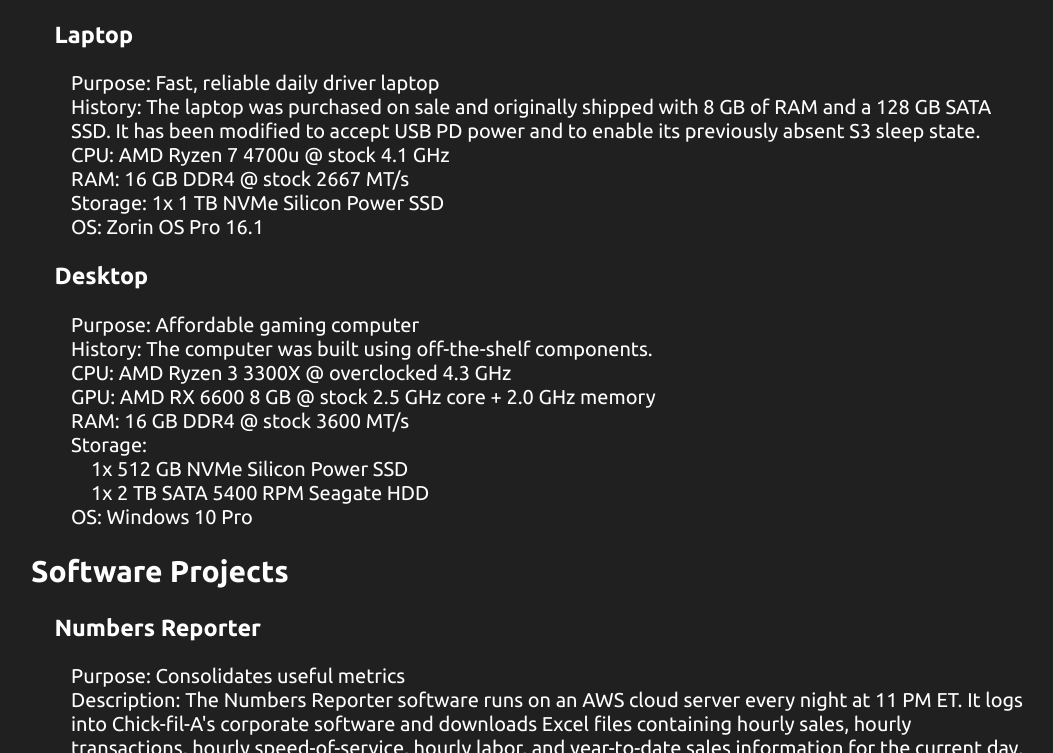
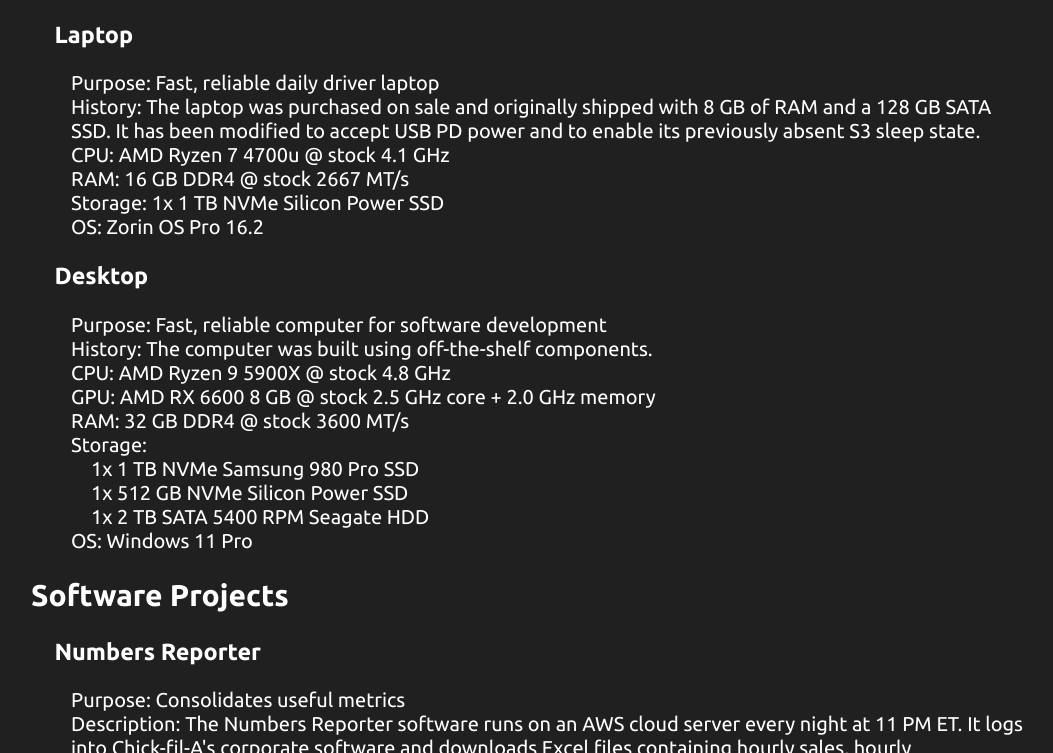
Before and after one commit to DrRayThe2nd/www.michaelpitts.net, a plain HTML site: page projects/index.html in a window 1280 px wide. Shown: the part 528-1281 px from the top of the page, without its empty margins (109-1162 px from the left). Drawn offline with Linux system fonts and the light colour scheme.

Commit message:
Updated resume and projects

```diff
--- a/projects/index.html
+++ b/projects/index.html
@@ -107,19 +107,20 @@
 			CPU: AMD Ryzen 7 4700u @ stock 4.1 GHz<br>
 			RAM: 16 GB DDR4 @ stock 2667 MT/s<br>
 			Storage: 1x 1 TB NVMe Silicon Power SSD<br>
-			OS: Zorin OS Pro 16.1
+			OS: Zorin OS Pro 16.2
 		</p>
 		<h3 class="project">Desktop</h3>
 		<p class="description">
-			Purpose: Affordable gaming computer<br>
+			Purpose: Fast, reliable computer for software development<br>
 			History: The computer was built using off-the-shelf components.<br>
-			CPU: AMD Ryzen 3 3300X @ overclocked 4.3 GHz<br>
+			CPU: AMD Ryzen 9 5900X @ stock 4.8 GHz<br>
 			GPU: AMD RX 6600 8 GB @ stock 2.5 GHz core + 2.0 GHz memory<br>
-			RAM: 16 GB DDR4 @ stock 3600 MT/s<br>
+			RAM: 32 GB DDR4 @ stock 3600 MT/s<br>
 			Storage:<br>
+			&emsp;1x 1 TB NVMe Samsung 980 Pro SSD<br>
 			&emsp;1x 512 GB NVMe Silicon Power SSD<br>
 			&emsp;1x 2 TB SATA 5400 RPM Seagate HDD<br>
-			OS: Windows 10 Pro
+			OS: Windows 11 Pro
 		</p>
 		<h2>Software Projects</h2>
 		<h3 class="project">Numbers Reporter</h3>
```
Also changed, not shown: about/selfie.jpg, 1 other file.
